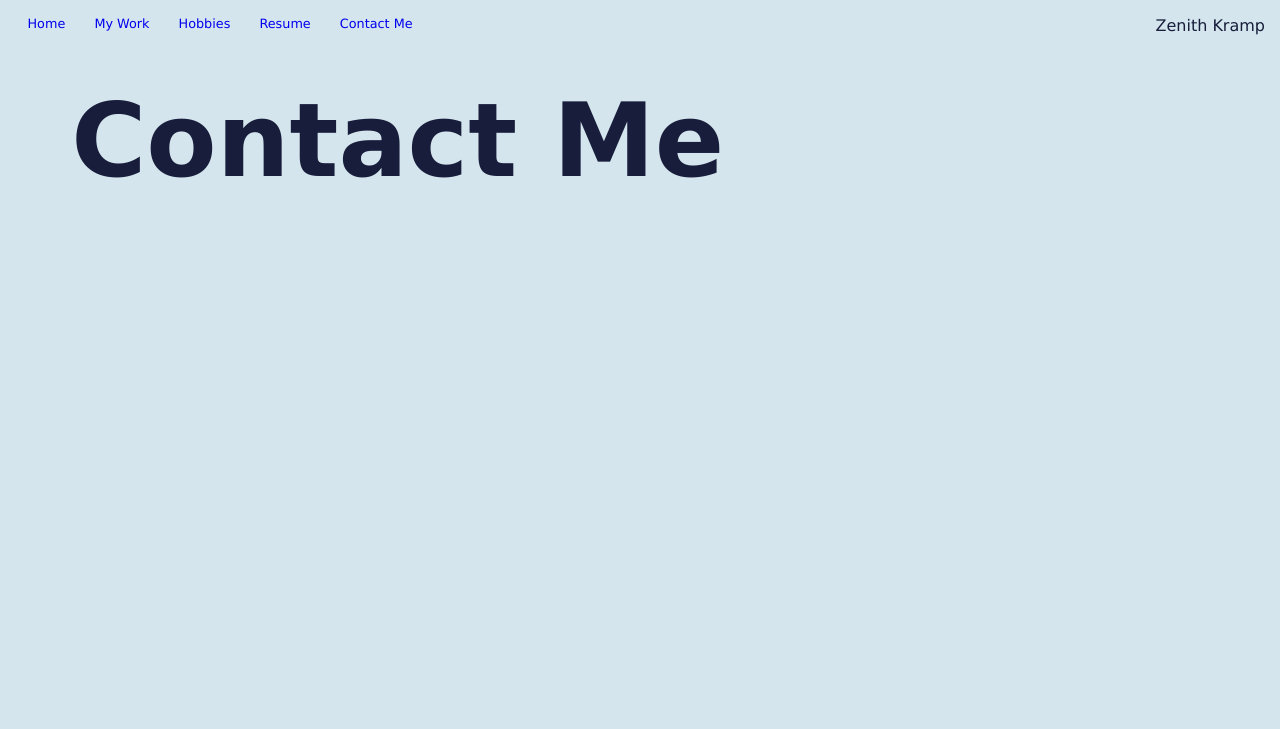
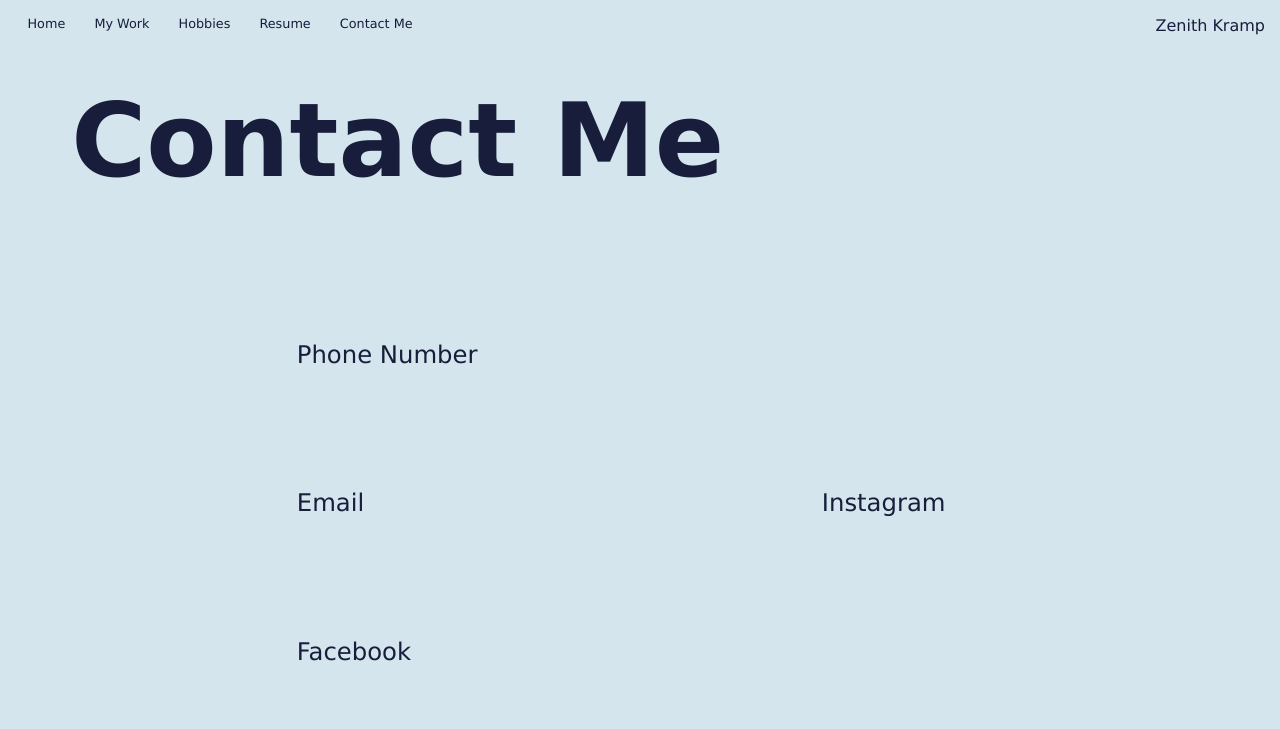
Before and after one commit to KaitlynKramp/firstCSSAssessment, a plain HTML site: page contact.html in a window 1280 px wide. Drawn offline with Linux system fonts and the light colour scheme.

Commit message:
new vs code changes

```diff
--- a/contact.html
+++ b/contact.html
@@ -7,6 +7,16 @@
     <title>Zen Kramp contact</title>
 
     <link rel="stylesheet" href="stylesheets/style.css" />
+    <style>
+      main {
+        display: flex;
+        gap: 100;
+        flex-wrap: wrap;
+      }
+      .contacts {
+        margin: 5% 20%;
+      }
+    </style>
   </head>
   <body>
     <nav>
@@ -21,5 +31,12 @@
     <header>
       <h1>Contact Me</h1>
     </header>
+
+    <main>
+      <a class="contacts">Phone Number</a>
+      <a class="contacts">Email</a>
+      <a class="contacts">Instagram</a>
+      <a class="contacts">Facebook</a>
+    </main>
   </body>
 </html>
--- a/stylesheets/style.css
+++ b/stylesheets/style.css
@@ -73,12 +73,18 @@ nav {
 
 /*
   For the links in the nav, sets the top and
-  bottom padding to 23px and right and left
-  padding to 15px, and sets text decoration to
-  none so there's no underline
+  bottom padding to 2% and right and left
+  padding to 1%, sets color to #171d3b and
+  sets text decoration to none so there's
+  no underline (uses -webkit- -moz- to make
+  text-decoration compatible to older versions
+  of safari, opera, chrome, and firefox)
 */
 .nav-link {
   padding: 2% 1%;
+  color: #171d3b;
+  -webkit-text-decoration: none;
+  -moz-text-decoration: none;
   text-decoration: none;
 }
 /*
```
Also changed, not shown: hobbies.html (+7 -1 lines), index.html (+15 -2 lines), 1 other file.
